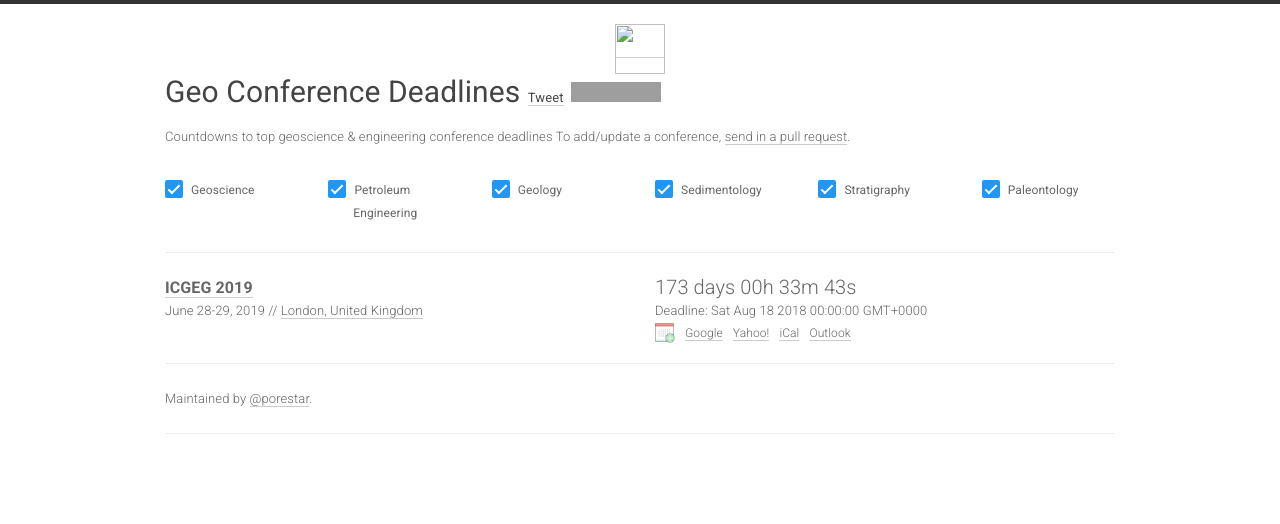
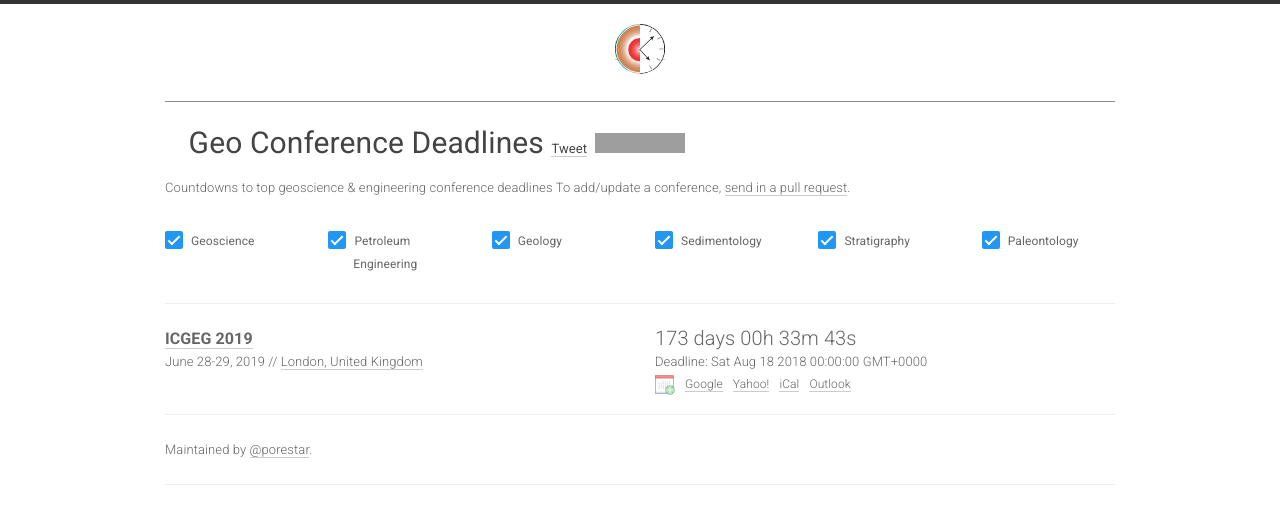
Before and after one commit to LukasMosser/geo-deadlines, a Jekyll site: the page built from index.html, in a window 1280 px wide. Shown: the top 524 px of the page. Built offline with Jekyll 4.4.1, drawn with Linux system fonts in a browser that asks for light colours; nearby versions of some CDN libraries; comment, search, counter and statistics services are not loaded; grey boxes are pictures that could not be loaded.

Commit message:
formatting html and css

```diff
--- a/_layouts/home.html
+++ b/_layouts/home.html
@@ -24,8 +24,10 @@
         <div class="page-header">
 			<div align="center">
 				<a href="https://github.com/LukasMosser/geo-deadlines">
-					<img width="50" heigth="50" src="/static/logo.svg">
+					<img width="50" heigth="50" src="/static/img/logo.svg">
 				</a>
+				<br>
+				<hr class="style1">
 			</div>
             <div class="row">
                 <div class="col-xs-12 col-sm-8">
--- a/static/css/deadlines.css
+++ b/static/css/deadlines.css
@@ -4,6 +4,11 @@ body {
   font-weight: 300;
   /* color: #333; */
 }
+
+hr.style1{
+	border-top: 1px solid #8c8b8b;
+}
+
 
 body *::selection {
   background: #e74c3c;
@@ -28,6 +33,7 @@ h1 {
   margin: 0 0 10px;
   font-size: 30px;
   line-height: 35px;
+  text-align: center;
 }
 
 h2 {
```
